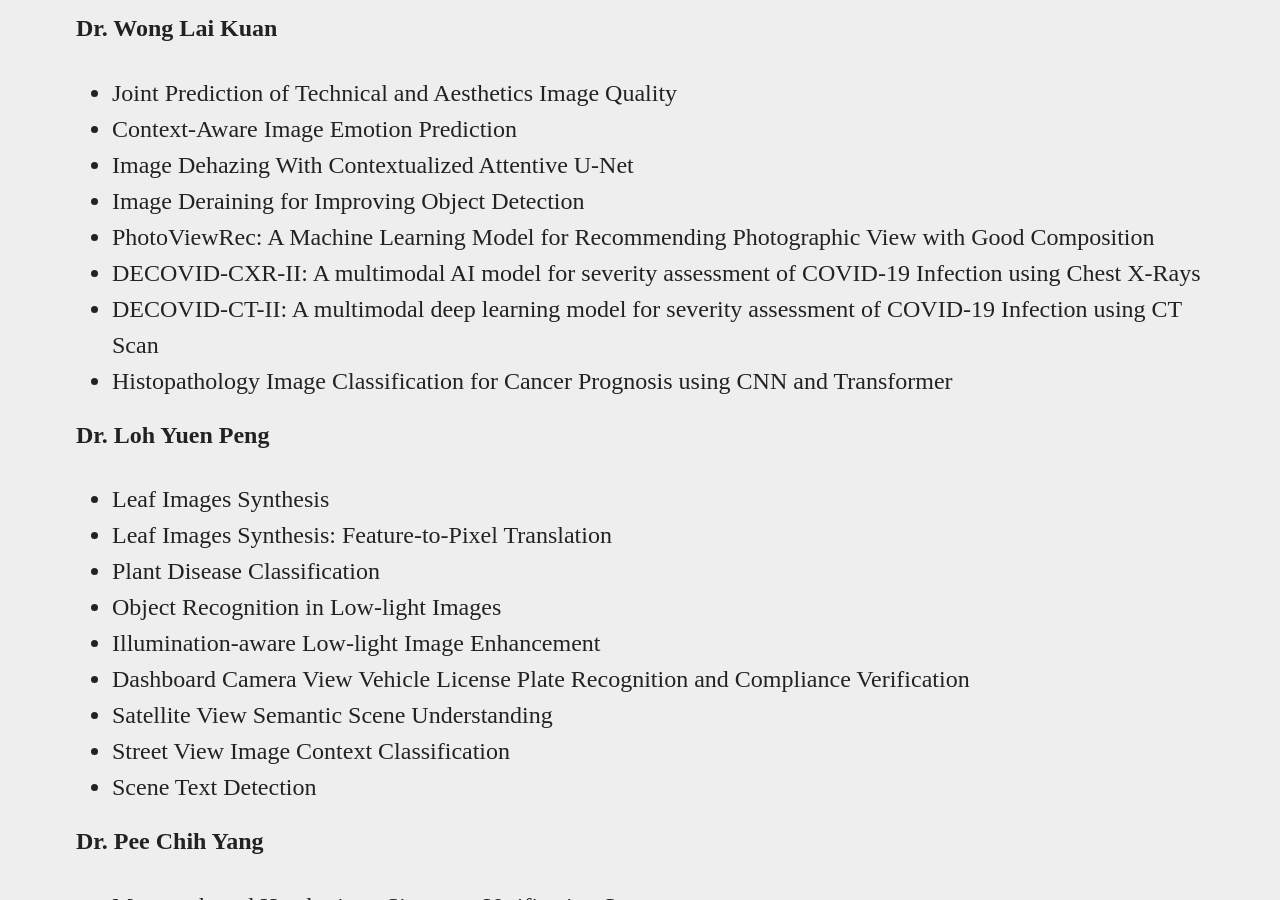
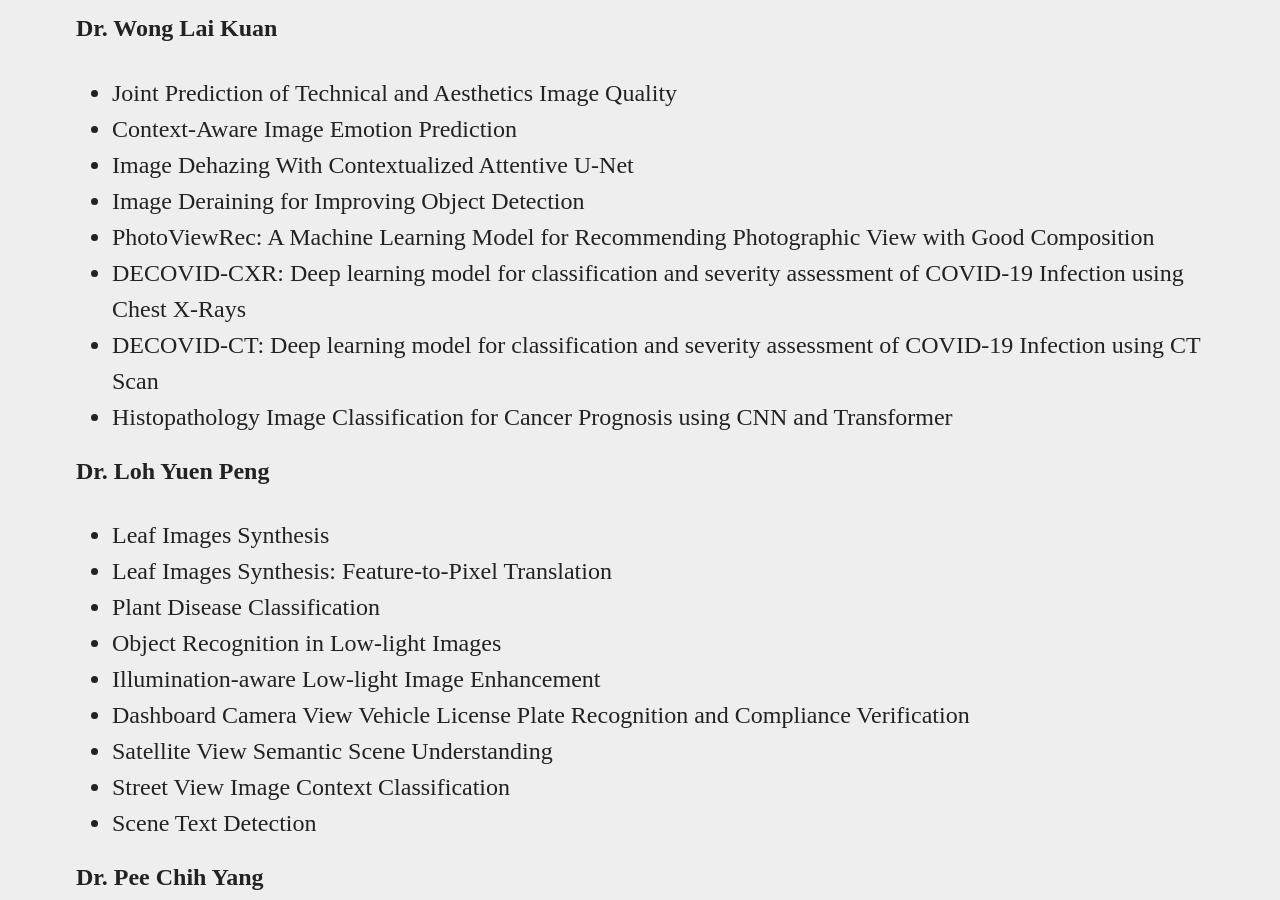
Before and after one commit to viprlab/viprlab.github.io, a Jekyll site: the page built from fyp.md, in a window 1280 px wide and 900 px high, scrolled down 538 px. Built offline with Jekyll 4.4.1, drawn with Linux system fonts in a browser that asks for light colours.

Commit message:
Update fyp.md

```diff
--- a/fyp.md
+++ b/fyp.md
@@ -17,8 +17,8 @@ The following are example of completed FYP projects for the last two years:
 - Image Dehazing With Contextualized Attentive U-Net
 - Image Deraining for Improving Object Detection
 - PhotoViewRec: A Machine Learning Model for Recommending Photographic View with Good Composition
-- DECOVID-CXR-II: A multimodal AI model for severity assessment of COVID-19 Infection using Chest X-Rays
-- DECOVID-CT-II: A multimodal deep learning model for severity assessment of COVID-19 Infection using CT Scan
+- DECOVID-CXR: Deep learning model for classification and severity assessment of COVID-19 Infection using Chest X-Rays
+- DECOVID-CT: Deep learning model for classification and severity assessment of COVID-19 Infection using CT Scan
 - Histopathology Image Classification for Cancer Prognosis using CNN and Transformer
 
 **Dr. Loh Yuen Peng**
```
